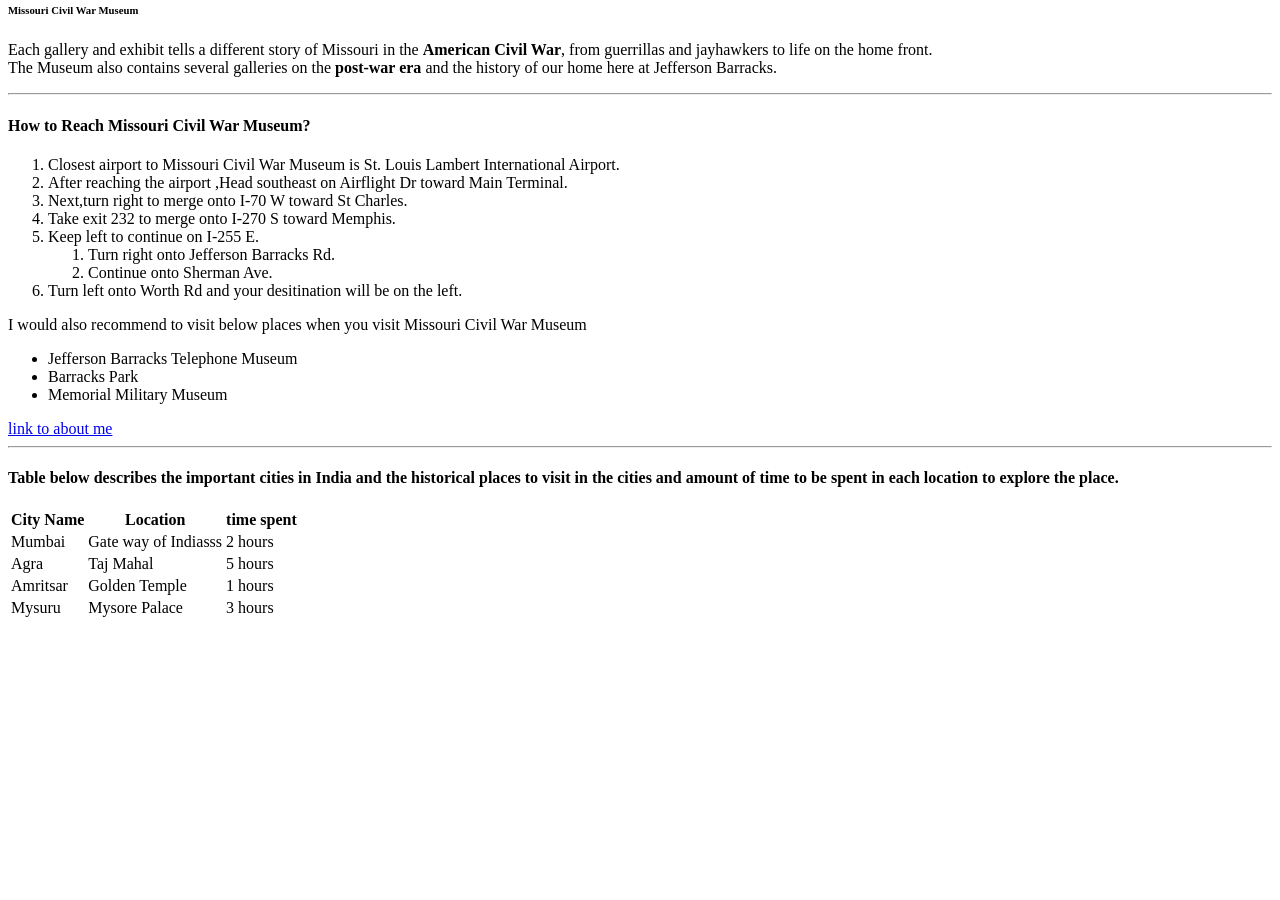
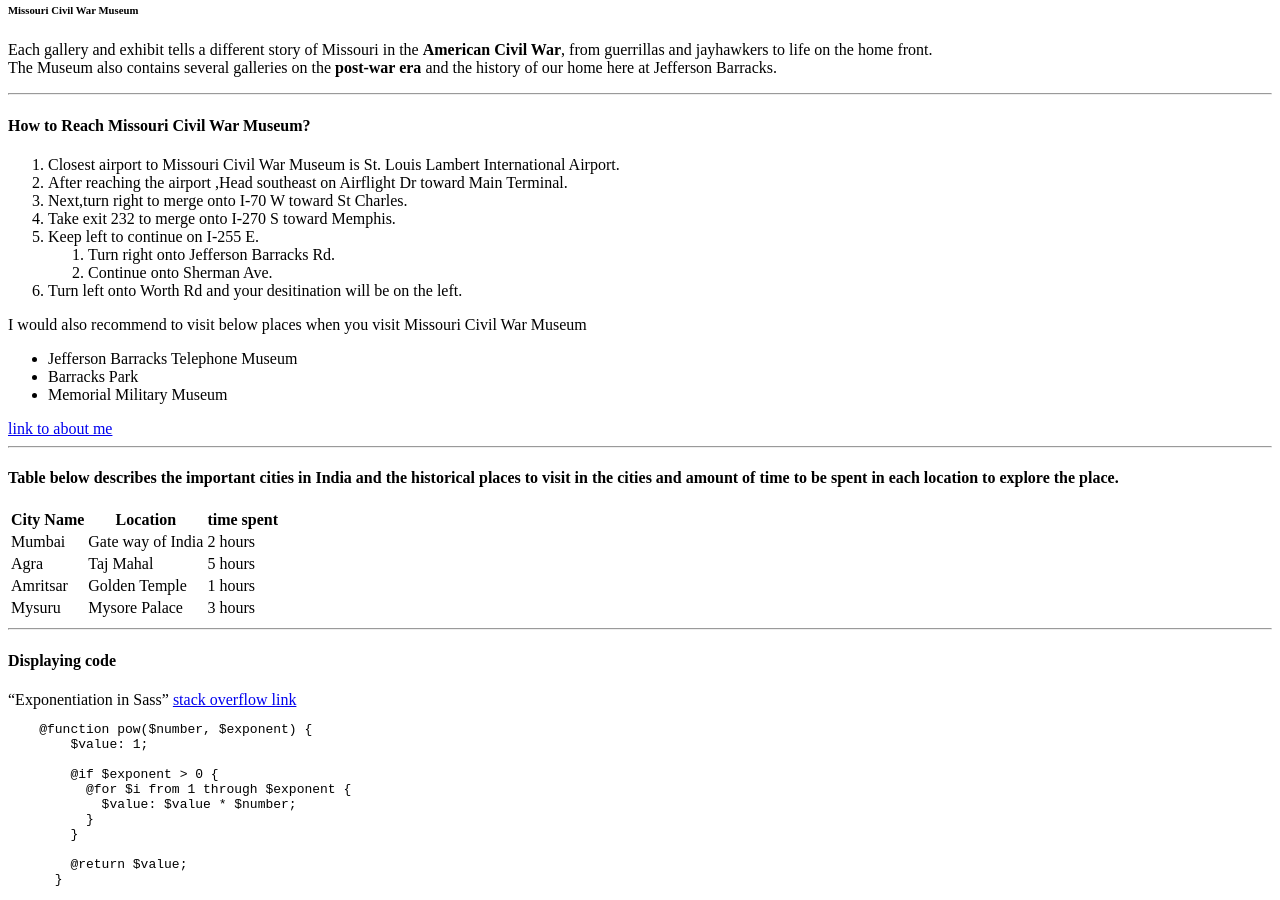
Before and after one commit to 44-563-Web-Apps-F22/44563-webapps-assignment-3-Samyukthapandula, a plain HTML site: page index.html in a window 1280 px wide. Shown: the part 79-979 px from the top of the page. Before the commit the page ends 800 px from the top, so only its background shows below. Drawn offline with Linux system fonts and the light colour scheme.

Commit message:
added code snippet

```diff
--- a/index.html
+++ b/index.html
@@ -42,7 +42,7 @@
     </tr>
     <tr>
         <td>Mumbai</td>
-        <td>Gate way of Indiasss</td>
+        <td>Gate way of India</td>
         <td>2 hours</td>
     </tr>
     <tr>
@@ -61,5 +61,22 @@
         <td>3 hours</td>
     </tr>
 </table>
+<hr>
+<h4>Displaying code</h4>
+<q>Exponentiation in Sass</q>
+<a href="https://stackoverflow.com/questions/9549525/exponentiation-in-sass">stack overflow link</a>
+<pre>
+    @function pow($number, $exponent) {
+        $value: 1;
+
+        @if $exponent > 0 {
+          @for $i from 1 through $exponent {
+            $value: $value * $number;
+          }
+        }
+
+        @return $value;
+      }
+</pre>
 </body>
 </html>
```
